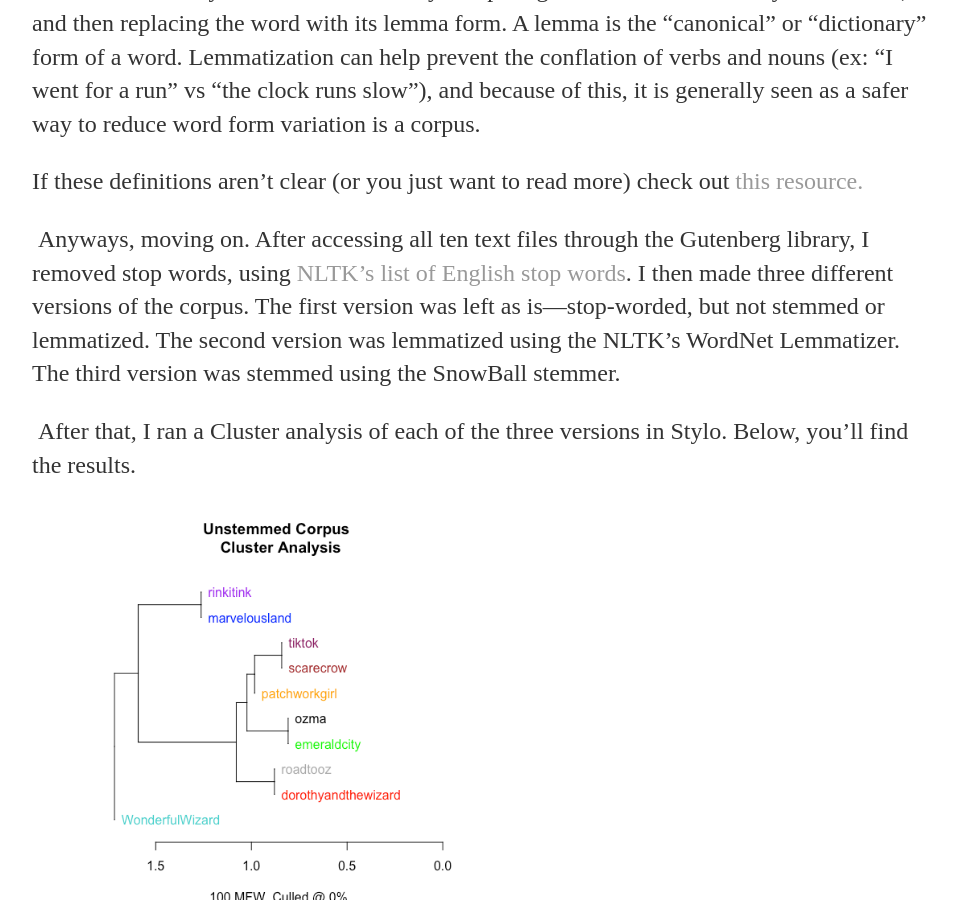
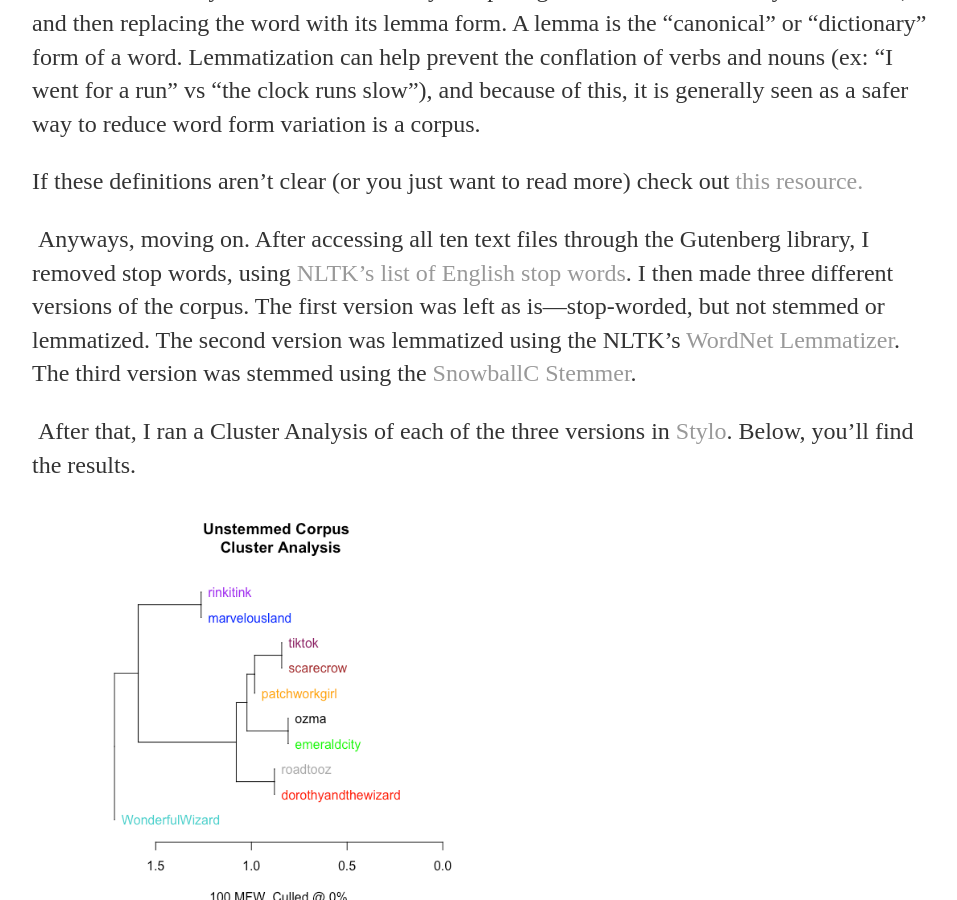
Before and after one commit to abigailella/abigailella.github.io, a Jekyll site: the page built from _posts/2019-04-10-Ep-3-the-wizard.md, in a window 1280 px wide and 900 px high, scrolled down 2801 px. Shown: the whole window, without its empty margins (160-1117 px from the left). Built offline with Jekyll 4.4.1, drawn with Linux system fonts in a browser that asks for light colours.

Commit message:
Update 2019-04-10-Ep-3-the-wizard.md

```diff
--- a/_posts/2019-04-10-Ep-3-the-wizard.md
+++ b/_posts/2019-04-10-Ep-3-the-wizard.md
@@ -43,8 +43,8 @@ date: 2019-04-10
 <p>&nbsp;<strong>Stemming a corpus</strong> entails truncating words to reach their root. Different stemmers follow slightly different rules, but the general premise stays the same. The suffix of a word is stripped away to leave a root. Sometimes the root is an actual English word, but oftenit is not. &nbsp;For example, &ldquo;helping&rdquo; might become &ldquo;help&rdquo;, but &ldquo;troubling&rdquo; might become &ldquo;troubl.&rdquo; In theory, this is supposed to reduce variation within the corpus that might come from different forms of words that don&rsquo;t necessarily have different meanings.</p>
 <p><strong>Lemmatization</strong> is a bit more complex of a process, as it ensures that the shortened form of the word is actually a word. It does this by comparing the word to a dictionary of &ldquo;lemmas,&rdquo; and then replacing the word with its lemma form. A lemma is the &ldquo;canonical&rdquo; or &ldquo;dictionary&rdquo; form of a word. Lemmatization can help prevent the conflation of verbs and nouns (ex: &ldquo;I went for a run&rdquo; vs &ldquo;the clock runs slow&rdquo;), and because of this, it is generally seen as a safer way to reduce word form variation is a corpus.</p>
 <p>If these definitions aren&rsquo;t clear (or you just want to read more) check out <a href="https://www.datacamp.com/community/tutorials/stemming-lemmatization-python">this resource.</a> &nbsp;</p>
-<p>&nbsp;Anyways, moving on. After accessing all ten text files through the Gutenberg library, I removed stop words, using <a href="https://gist.github.com/sebleier/554280">NLTK&rsquo;s list of English stop words</a>. I then made three different versions of the corpus. The first version was left as is&mdash;stop-worded, but not stemmed or lemmatized. The second version was lemmatized using the NLTK&rsquo;s WordNet Lemmatizer. The third version was stemmed using the SnowBall stemmer.</p>
-<p>&nbsp;After that, I ran a Cluster analysis of each of the three versions in Stylo. Below, you&rsquo;ll find the results.</p>
+<p>&nbsp;Anyways, moving on. After accessing all ten text files through the Gutenberg library, I removed stop words, using <a href="https://gist.github.com/sebleier/554280">NLTK&rsquo;s list of English stop words</a>. I then made three different versions of the corpus. The first version was left as is&mdash;stop-worded, but not stemmed or lemmatized. The second version was lemmatized using the NLTK&rsquo;s <a href="https://www.nltk.org/_modules/nltk/stem/wordnet.html">WordNet Lemmatizer</a>. The third version was stemmed using the <a href="https://cran.r-project.org/web/packages/SnowballC/SnowballC.pdf">SnowballC Stemmer</a>.</p>
+<p>&nbsp;After that, I ran a Cluster Analysis of each of the three versions in <a href="https://cran.r-project.org/web/packages/stylo/index.html">Stylo</a>. Below, you&rsquo;ll find the results.</p>
 
 <p>&nbsp;<img src="https://github.com/abigailella/abigailella.github.io/blob/master/Unstemmed.png?raw=true" alt="" width="543" height="415" /></p>
 <p>&nbsp;</p>
```
